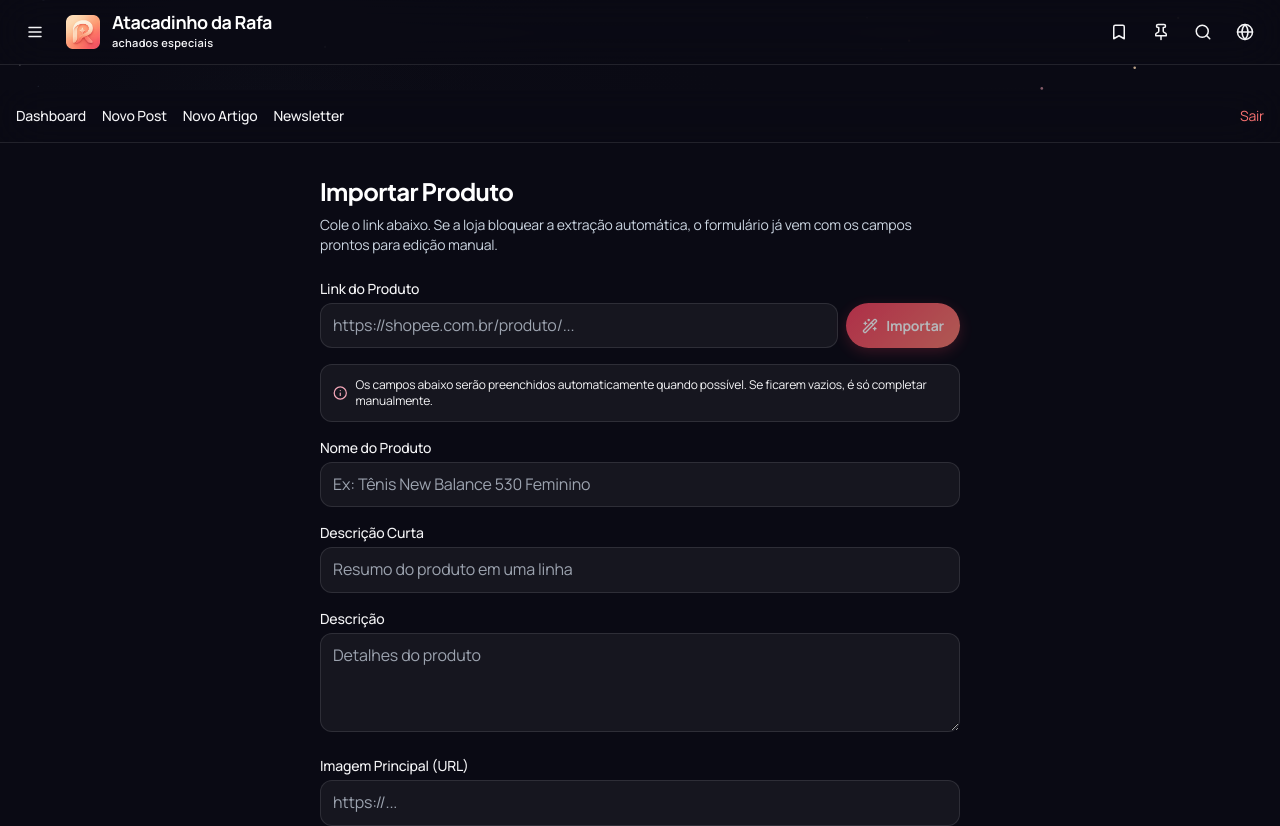
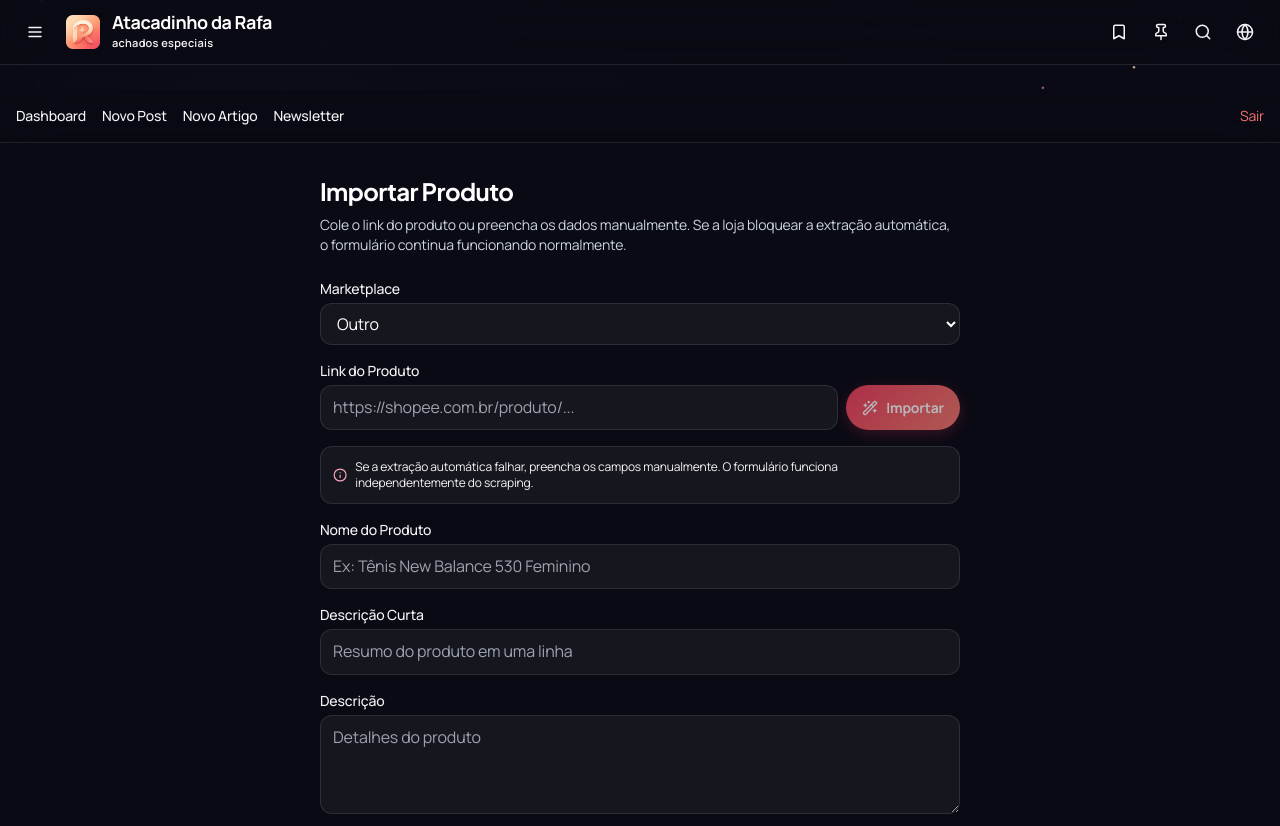
Before and after one commit to machadolucas13/atacadinho-da-rafa, a Next.js app: page /admin/importar-produto in a window 1280 px wide. Shown: the top 826 px of the page. Built offline with nearby package versions, Linux system fonts and the light colour scheme; no server answers; the database is empty.

Commit message:
fix: import product page categories and marketplace selector; newsletter guard

```diff
--- a/src/app/actions/newsletter.ts
+++ b/src/app/actions/newsletter.ts
@@ -13,6 +13,9 @@ export async function inscreverNewsletter(formData: FormData) {
   }
 
   try {
+    if (!adminDb) {
+      return { error: "Serviço indisponível. Tente novamente mais tarde." };
+    }
     await adminDb.collection("newsletter").add({
       email,
       prefs,
@@ -20,7 +23,7 @@ export async function inscreverNewsletter(formData: FormData) {
       ativo: true,
     });
     return { ok: true };
-  } catch (error) {
+  } catch (error: any) {
     console.error("newsletter signup error", error);
     return { error: "Erro ao se inscrever. Tente novamente." };
   }
--- a/src/app/admin/importar-produto/page.tsx
+++ b/src/app/admin/importar-produto/page.tsx
@@ -4,9 +4,9 @@ import { useState, useEffect } from "react";
 import { useRouter } from "next/navigation";
 import AdminNav from "@/components/admin/AdminNav";
 import { criarProduto } from "@/app/actions/admin";
-import { Sparkles, ShoppingBag, ExternalLink, Loader2, Wand2, Info } from "lucide-react";
+import { Sparkles, ShoppingBag, ExternalLink, Loader2, Wand2, Info, Store } from "lucide-react";
 
-type Marketplace = "shopee" | "amazon" | "mercadolivre" | "shein" | null;
+type Marketplace = "shopee" | "amazon" | "mercadolivre" | "shein" | "outro";
 
 interface ProdutoForm {
   nome: string;
@@ -31,6 +31,7 @@ const marketDefaults: Record<string, { loja: string; tags: string; categoriaSuge
   amazon: { loja: "Amazon", tags: "amazon, oferta", categoriaSugerida: "tecnologia" },
   mercadolivre: { loja: "Mercado Livre", tags: "mercadolivre, oferta", categoriaSugerida: "eletronicos" },
   shein: { loja: "SHEIN", tags: "shein, moda", categoriaSugerida: "moda-feminina" },
+  outro: { loja: "Loja", tags: "oferta", categoriaSugerida: "ofertas" },
 };
 
 const slugify = (value: string) =>
@@ -47,6 +48,7 @@ async function extrairDadosPublicos(url: string): Promise<Partial<ProdutoForm>>
       method: "POST",
       headers: { "Content-Type": "application/json" },
       body: JSON.stringify({ url }),
+      next: { revalidate: 0 },
     });
 
     if (!response.ok) {
@@ -100,6 +102,7 @@ export default function ImportarProduto() {
   const [loading, setLoading] = useState(false);
   const [detectedMarketplace, setDetectedMarketplace] = useState<Marketplace>(null);
   const [categorias, setCategorias] = useState<any[]>([]);
+  const [erroImportacao, setErroImportacao] = useState("");
 
   const [form, setForm] = useState<ProdutoForm>({
     nome: "",
@@ -111,7 +114,7 @@ export default function ImportarProduto() {
     precoOriginal: "",
     linkAfiliado: "",
     loja: "",
-    marketplace: null,
+    marketplace: "outro",
     tags: "",
     categoriaId: "",
     destaque: false,
@@ -122,9 +125,10 @@ export default function ImportarProduto() {
   useEffect(() => {
     const carregarCategorias = async () => {
       try {
-        const res = await fetch("/api/admin/categorias");
+        const res = await fetch("/api/admin/categorias", { cache: "no-store" });
         const data = await res.json();
-        setCategorias(data.categorias || []);
+        const cats = data.categorias || [];
+        setCategorias(cats);
       } catch (e) {
         console.error("Erro ao carregar categorias", e);
       }
@@ -137,12 +141,13 @@ export default function ImportarProduto() {
     if (url.includes("amazon")) return "amazon";
     if (url.includes("mercadolivre") || url.includes("meli")) return "mercadolivre";
     if (url.includes("shein")) return "shein";
-    return null;
+    return "outro";
   }
 
   async function handleImportar() {
     setLoading(true);
     setStatus("");
+    setErroImportacao("");
     try {
       const marketplace = detectarMarketplace(form.linkAfiliado);
       setDetectedMarketplace(marketplace);
@@ -181,7 +186,13 @@ export default function ImportarProduto() {
         };
       });
 
-      setStatus("Produto pré-preenchido! Revise os dados e salve.");
+      if (!dadosImportados.nome && !metadadosUrl.nome) {
+        setErroImportacao("Não conseguimos extrair os dados desse link. Preencha manualmente ou tente outro link.");
+      } else if (!dadosImportados.imagemPrincipal) {
+        setErroImportacao("Imagem não extraída. Preencha manualmente ou tente outro link.");
+      } else {
+        setStatus("Produto pré-preenchido! Revise os dados e salve.");
+      }
     } catch (e) {
       setStatus("Erro ao importar produto. Tente novamente.");
     } finally {
@@ -217,10 +228,35 @@ export default function ImportarProduto() {
       <div className="mx-auto max-w-2xl px-4 py-8">
         <h1 className="text-2xl font-bold text-white">Importar Produto</h1>
         <p className="mt-2 text-sm text-gray-400">
-          Cole o link abaixo. Se a loja bloquear a extração automática, o formulário já vem com os campos prontos para edição manual.
+          Cole o link do produto ou preencha os dados manualmente. Se a loja bloquear a extração automática, o formulário continua funcionando normalmente.
         </p>
 
         <form onSubmit={handleSubmit} className="mt-6 space-y-4">
+          <div>
+            <label className="block text-sm font-medium text-gray-300">Marketplace</label>
+            <select
+              value={form.marketplace}
+              onChange={(e) => {
+                const mp = e.target.value as Marketplace;
+                const defaults = marketDefaults[mp];
+                setForm((prev) => ({
+                  ...prev,
+                  marketplace: mp,
+                  loja: defaults.loja,
+                  tags: defaults.tags,
+                  categoriaId: prev.categoriaId || defaults.categoriaSugerida,
+                }));
+              }}
+              className="mt-1 w-full rounded-xl border border-white/10 bg-white/5 px-3 py-2 text-white"
+            >
+              <option value="shopee">Shopee</option>
+              <option value="amazon">Amazon</option>
+              <option value="mercadolivre">Mercado Livre</option>
+              <option value="shein">SHEIN</option>
+              <option value="outro">Outro</option>
+            </select>
+          </div>
+
           <div>
             <label className="block text-sm font-medium text-gray-300">Link do Produto</label>
             <div className="mt-1 flex gap-2">
@@ -229,11 +265,10 @@ export default function ImportarProduto() {
                 onChange={(e) => {
                   const mp = detectarMarketplace(e.target.value);
                   setDetectedMarketplace(mp);
-                  setForm({ ...form, linkAfiliado: e.target.value, marketplace: mp, loja: mp || form.loja });
+                  setForm({ ...form, linkAfiliado: e.target.value, marketplace: mp || form.marketplace, loja: mp ? marketDefaults[mp].loja : form.loja });
                 }}
                 className="flex-1 rounded-xl border border-white/10 bg-white/5 px-3 py-2 text-white"
                 placeholder="https://shopee.com.br/produto/..."
-                required
               />
               <button
                 type="button"
@@ -252,9 +287,15 @@ export default function ImportarProduto() {
             )}
           </div>
 
+          {erroImportacao && (
+            <div className="rounded-xl border border-yellow-500/30 bg-yellow-500/10 p-3 text-xs text-yellow-200">
+              {erroImportacao}
+            </div>
+          )}
+
           <div className="rounded-xl border border-white/10 bg-white/5 p-3 flex items-center gap-2 text-xs text-gray-300">
             <Info className="h-4 w-4 text-[#F4A7B9]" />
-            Os campos abaixo serão preenchidos automaticamente quando possível. Se ficarem vazios, é só completar manualmente.
+            Se a extração automática falhar, preencha os campos manualmente. O formulário funciona independentemente do scraping.
           </div>
 
           <div>
--- a/src/app/api/admin/categorias/route.ts
+++ b/src/app/api/admin/categorias/route.ts
@@ -1,7 +1,7 @@
 import { NextResponse } from "next/server";
-import { getCategorias } from "@/lib/categorias";
+import { getCategoriasUncached } from "@/lib/categorias";
 
 export async function GET() {
-  const categorias = await getCategorias();
-  return NextResponse.json({ categorias });
+  const categorias = await getCategoriasUncached();
+  return NextResponse.json({ categorias }, { headers: { "Cache-Control": "no-store" } });
 }
--- a/src/lib/categorias.ts
+++ b/src/lib/categorias.ts
@@ -19,8 +19,6 @@ function normalizeCategoria(docId: string, data: any): Categoria {
 }
 
 export async function getCategorias(): Promise<Categoria[]> {
-  return unstable_cache(
-    async () => {
   try {
     const snapshot = await getDocs(collection(db, "categorias"));
     if (snapshot.empty) {
@@ -37,10 +35,10 @@ export async function getCategorias(): Promise<Categoria[]> {
       id: c.slug,
     }));
   }
-    },
-    ["categorias"],
-    { revalidate: 60, tags: ["categorias"] }
-  )();
+}
+
+export async function getCategoriasUncached(): Promise<Categoria[]> {
+  return getCategorias();
 }
 
 export async function getCategoriaBySlug(slug: string): Promise<Categoria | undefined> {
```
Lines whose indentation alone changed are shown as unchanged.
